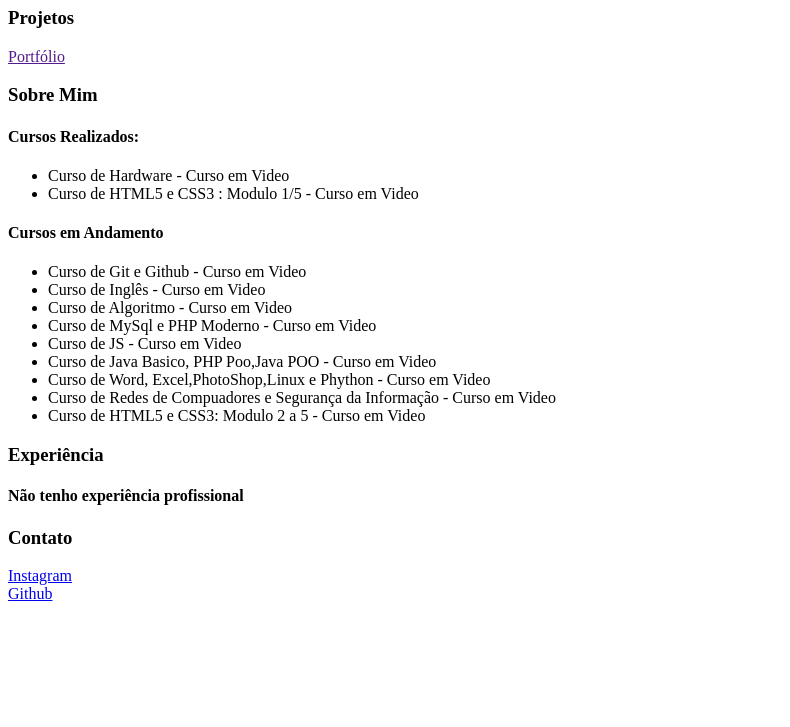
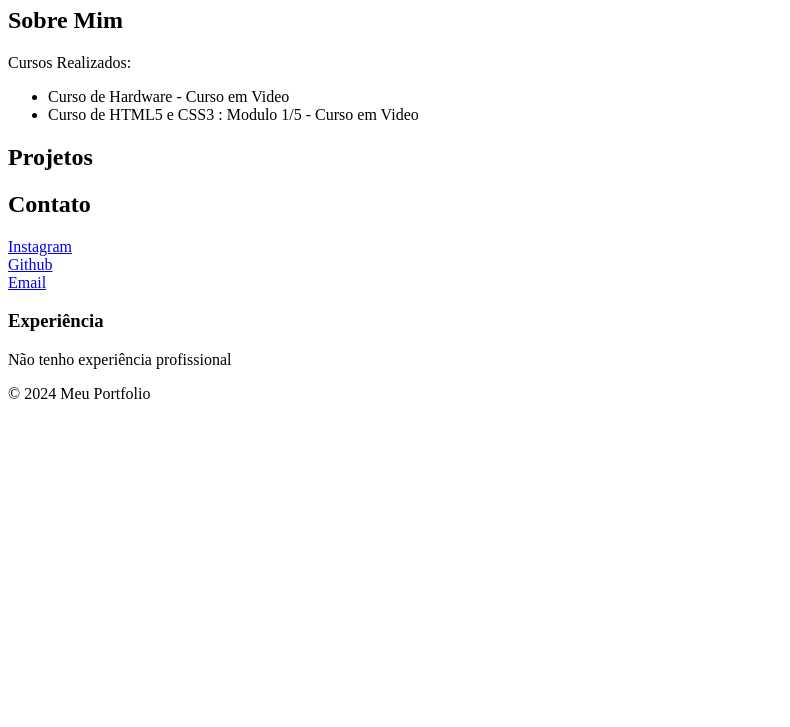
Before and after one commit to pedrohrtz/Portfolio, a plain HTML site: page index.html in a window 1280 px wide. Shown: the part 73-800 px from the top of the page, without its empty margins (0-790 px from the left). Drawn offline with Linux system fonts and the light colour scheme.

Commit message:
Update index.html

```diff
--- a/index.html
+++ b/index.html
@@ -6,47 +6,56 @@ habilidades e experiências profissionais. Você pode incluir seções como "Sob
 <head>
   <meta charset="UTF-8">
   <meta name="viewport" content="width=device-width, initial-scale=1.0">
+  <title>Meu Portfolio</title>
   <link rel="stylesheet" href="style.css">
   <link rel="shortcut icon" href="favicon.ico" type="image/x-icon">
-    <title>Portfólio</title>
 </head>
 <body>
+  <header>
+    <h1>Meu Portfolio</h1>
+  </header>
 
-    <center> <h1> Meu Portfólio</h1></center>
+  <main>
+    <section id="about">
+      <h2>Sobre Mim</h2>
 
-    <h3>Projetos</h3>
-    <a href="" target="_blank"> Portfólio </a> <br>
+    </section>
 
-
-    <h3>Sobre Mim</h3>
-
-    <h4>Cursos Realizados:</h4>
+    <section id ="cursos">
+        <p>Cursos Realizados:</p>
       <ul>
         <li>Curso de Hardware - Curso em Video</li>
         <li>Curso de HTML5 e CSS3 : Modulo 1/5 - Curso em Video</li>
       </ul>
 
-<h4>Cursos em Andamento</h4>
-<ul>
-    <li>Curso de Git e Github - Curso em Video </li>
-    <li> Curso de Inglês - Curso em Video </li>
-    <li>Curso de Algoritmo - Curso em Video</li>
-    <li>Curso de MySql e PHP Moderno - Curso em Video</li>
-    <li>Curso de JS - Curso em Video</li>
-    <li>Curso de Java Basico, PHP Poo,Java POO - Curso em Video</li>
-    <li>Curso de Word, Excel,PhotoShop,Linux e Phython - Curso em Video</li>
-    <li>Curso de Redes de Compuadores e Segurança da Informação - Curso em Video</li>
-    <li>Curso de HTML5 e CSS3: Modulo 2 a 5 - Curso em Video</li>
-</ul>
+    </section>
 
-    <h3>Experiência</h3>
+    <section id="projects">
+      <h2>Projetos</h2>
+      <div id="project-list">
+        <!-- Os projetos serão adicionados aqui via JavaScript -->
+      </div>
+    </section>
 
-    <h4>Não tenho experiência profissional</h4>
-
-    <h3>Contato</h3>
+    <section id-= "contact">
+        <h2>Contato</h2>
         <a href="https://www.instagram.com/pedrohrtzz" target="_blank"> Instagram </a> <br>
         <a href="https://github.com/pedrohrtz" target="_blank"> Github </a> <br>
+        <a href="pedroo.hcviana@gmail.com"> Email</a> <br>
 
+        <section>
 
+        </section id= "Experience">
+        <h3>Experiência</h3>
+        Não tenho experiência profissional
+
+    </section>
+  </main>
+
+  <footer>
+    <p>&copy; 2024 Meu Portfolio</p>
+  </footer>
+
+  <script src="script.js"></script>
 </body>
 </html>
```
Lines whose indentation alone changed are shown as unchanged.
